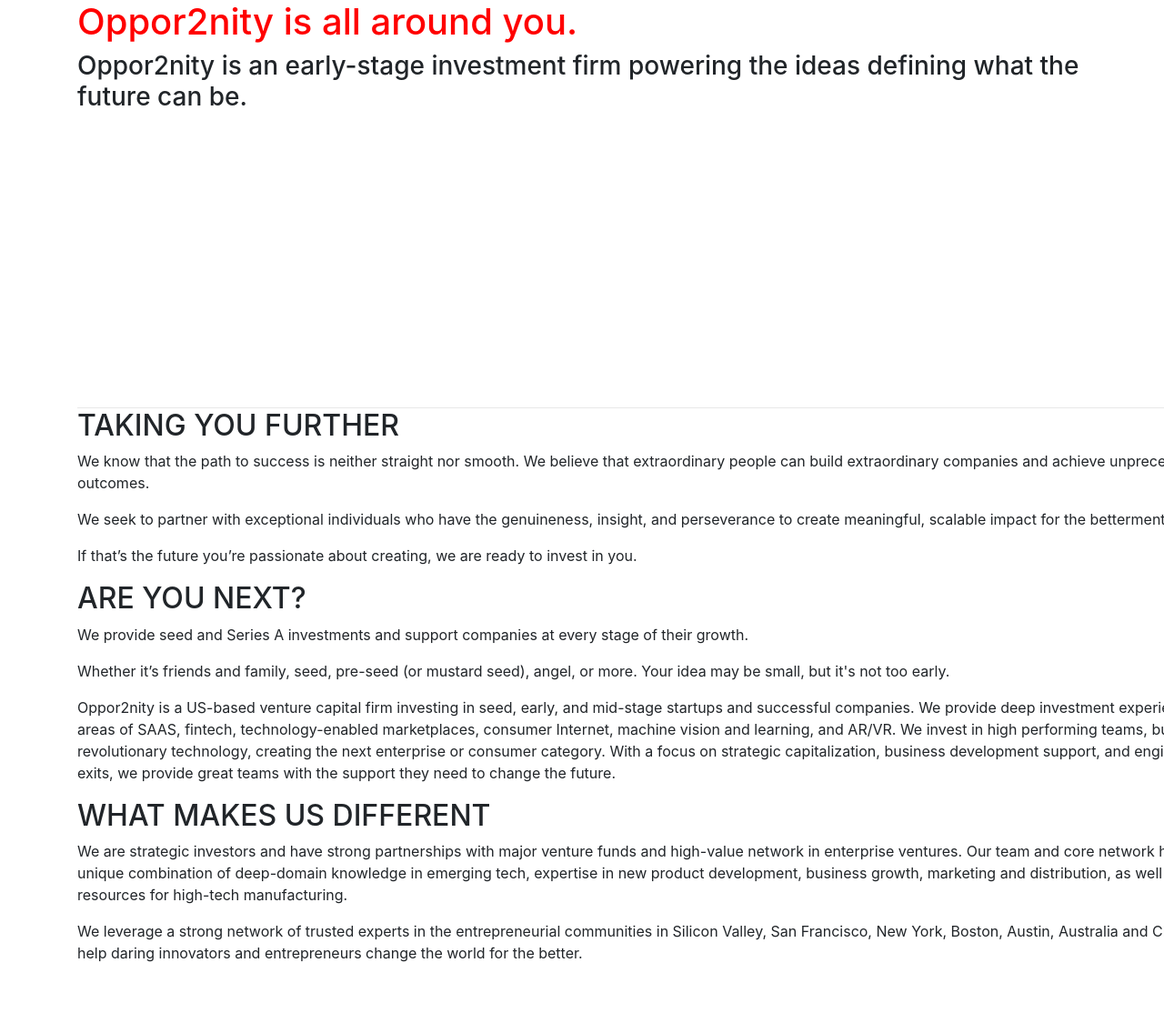
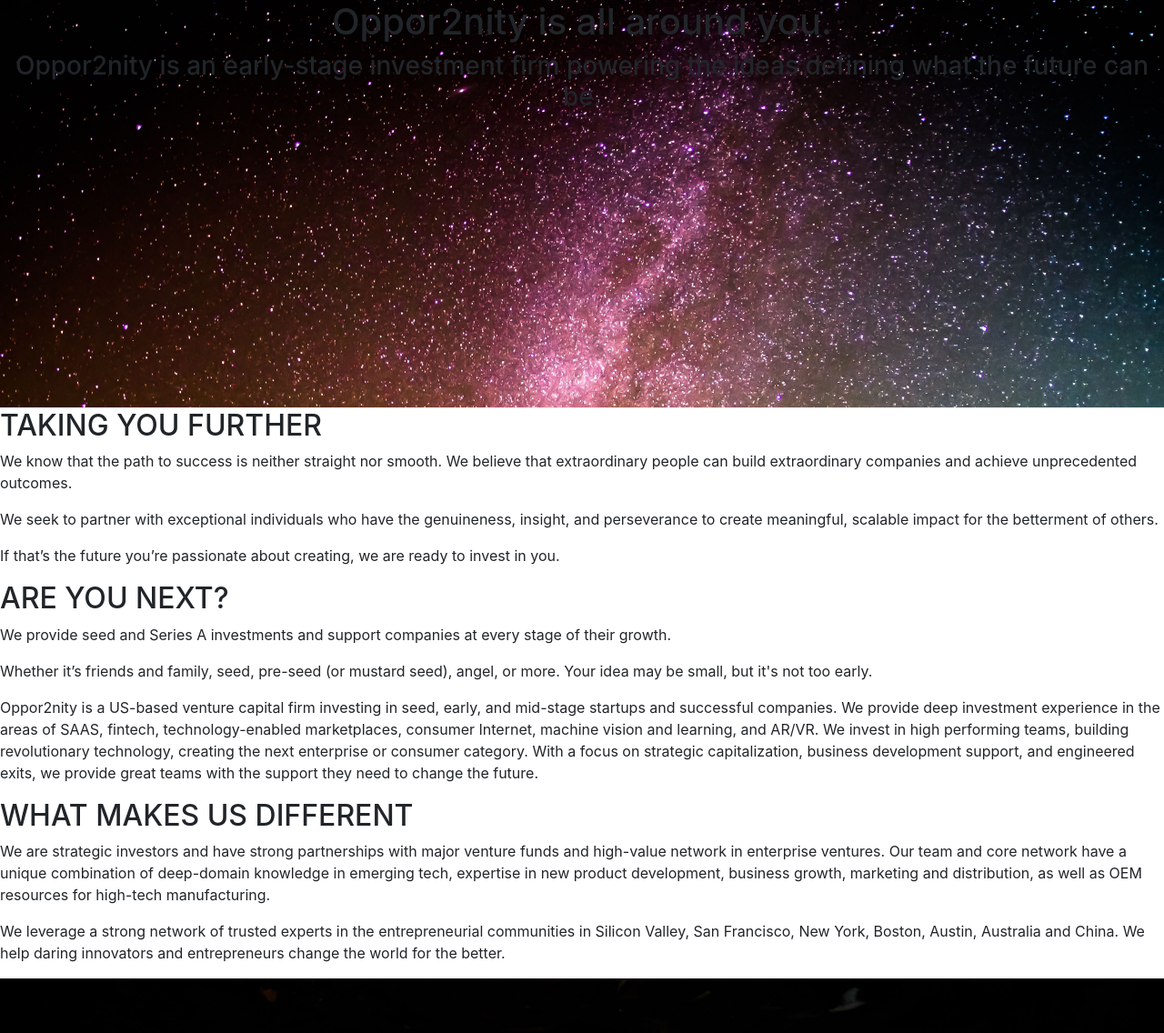
Before and after one commit to JonathanBowden1/venturecapital, a Django app: page / in a window 1280 px wide. Shown: the whole page at 91% size. Run offline with Django 3.2, Linux system fonts and the light colour scheme; some libraries are stand-ins or nearby versions.

Commit message:
basic outlay

```diff
--- a/main/static/styles/styles.css
+++ b/main/static/styles/main/styles.css
@@ -1,24 +1,21 @@
+
+
 .backdrop {
     position: fixed;
     z-index: 5;
     width: 100%;
     height: 100%;
-    background: url("../backdrop.jpg")no-repeat top/cover;
+    text-align: center;
+    background:  url("../images/backdrop.jpg")no-repeat top/cover;
 }
 
 .content {
     position: absolute;
     z-index: 10; /* Important! Must be higher than .backdrop's z-index. */
     width: 100%;
+    background-color: white;
     border-top: 1px solid #E8E8E8;
     /* background-color: #FFF; */
     top: 28rem; /* How much space to give the backdrop section */
+
 }
-
-h1{
-  color: red;
-}
-
-body{
-  background-color: red;
-}
--- a/main/templates/base.html
+++ b/main/templates/base.html
@@ -4,7 +4,8 @@
     <meta name="viewport"
           content="width=device-width, user-scalable=no, initial-scale=1.0, maximum-scale=1.0, minimum-scale=1.0">
     <meta http-equiv="X-UA-Compatible" content="ie=edge">
-    <link rel="stylesheet" href="./static/styles/styles.css">
+    <link rel="stylesheet" type="text/css" medis="screen" href="./static/styles/main/styles.css">
+
     <link rel="stylesheet" href="https://stackpath.bootstrapcdn.com/bootstrap/4.2.1/css/bootstrap.min.css" integrity="sha384-GJzZqFGwb1QTTN6wy59ffF1BuGJpLSa9DkKMp0DgiMDm4iYMj70gZWKYbI706tWS" crossorigin="anonymous">
     <title>Oppor2nity Venture</title>
 </head>
@@ -13,25 +14,6 @@
 
     {%  block content %}{% endblock %}
 
-<!-- <div class="container">
-    <header class="header">
-
-    </header>
-
-<div class=backdrop">
-  <h1 class="header-text"> Oppor2nity is all around you.</h1>
-<h3 class="header-para"> Oppor2nity is an early-stage investment firm powering the ideas defining what the future can be.</h3>
-
-
-</div>
-
-
-<div class=""
-<div> -->
-
-
-
-
 
 <script src="https://cdnjs.cloudflare.com/ajax/libs/jquery/3.3.1/jquery.min.js"></script>
 <script src="https://cdnjs.cloudflare.com/ajax/libs/popper.js/1.14.6/umd/popper.min.js" integrity="sha384-wHAiFfRlMFy6i5SRaxvfOCifBUQy1xHdJ/yoi7FRNXMRBu5WHdZYu1hA6ZOblgut" crossorigin="anonymous"></script>
--- a/main/templates/index.html
+++ b/main/templates/index.html
@@ -2,12 +2,12 @@
 
 
 {% block content %}
-<div class="container">
-    <header class="header">
+<!-- <div class="container"> -->
 
-    </header>
-
-    <div class=backdrop">
+  <div class="backdrop">
+    <!-- <image src="/static/images/backdrop.jpg" alt="starry sky" height= 500 width=80% > -->
+    <!-- </div>
+    <div class=back-text"> -->
       <h1 class="header-text"> Oppor2nity is all around you.</h1>
       <h3 class="header-para"> Oppor2nity is an early-stage investment firm powering the ideas defining what the future can be.</h3>
    </div>
@@ -32,7 +32,7 @@
           We invest in high performing teams, building revolutionary technology, creating the next enterprise or consumer category. With a focus on strategic capitalization, business development support,
           and engineered exits, we provide great teams with the support they need to change the future. </p>
 
-
+        </div>
 
         <div class="different">
           <h2 class="head-diff">WHAT MAKES US DIFFERENT</h2>
@@ -41,8 +41,12 @@
 
           <p class="diff-para">We leverage a strong network of trusted experts in the entrepreneurial communities in Silicon Valley, San Francisco, New York, Boston, Austin, Australia and China.
             We help daring innovators and entrepreneurs change the world for the better.</p>
-        <div>
+        </div>
 
+
+          <div class="contact">
+
+          </div>
 
 
 
@@ -50,6 +54,6 @@
      </div>
 
      <!-- closing tag for container div -->
-</div>
+<!-- </div> -->
 
 {% endblock %}
```
Also changed, not shown: 2 other files.
